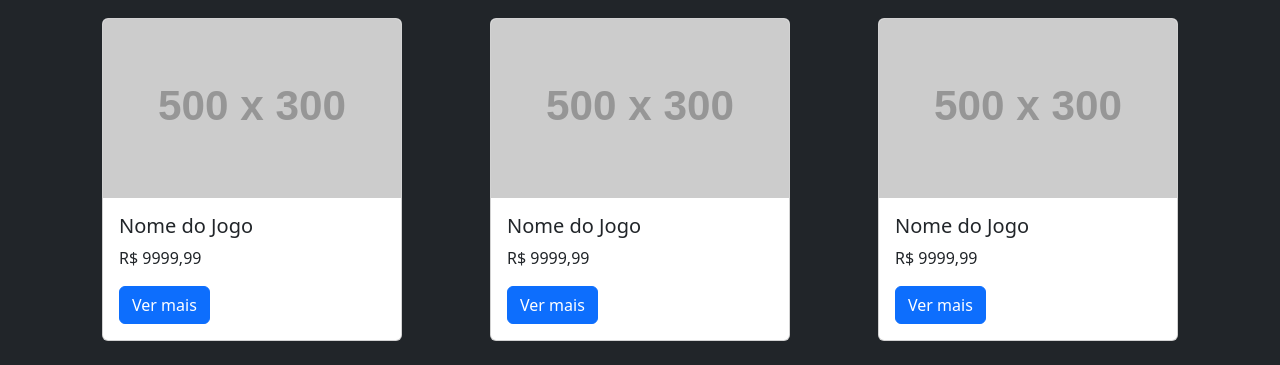
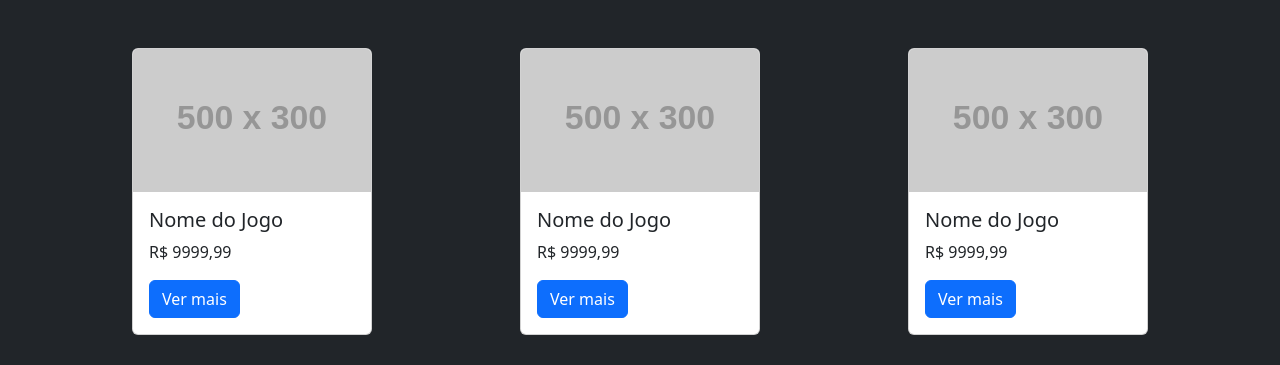
Before and after one commit to ErickWerkhausen/projeto_bootstrap_GameShop, a plain HTML site: page index.html in a window 1280 px wide. Shown: the part 435-800 px from the top of the page. Drawn offline with nearby package versions, Linux system fonts and the light colour scheme; placeholder pictures from the web are drawn by us.

Commit message:
modificação na responsabilidade

```diff
--- a/index.html
+++ b/index.html
@@ -10,7 +10,7 @@
 
   <style>
     .card {
-      margin: 20px;
+      margin: 50px;
     }
 
   </style>
```
